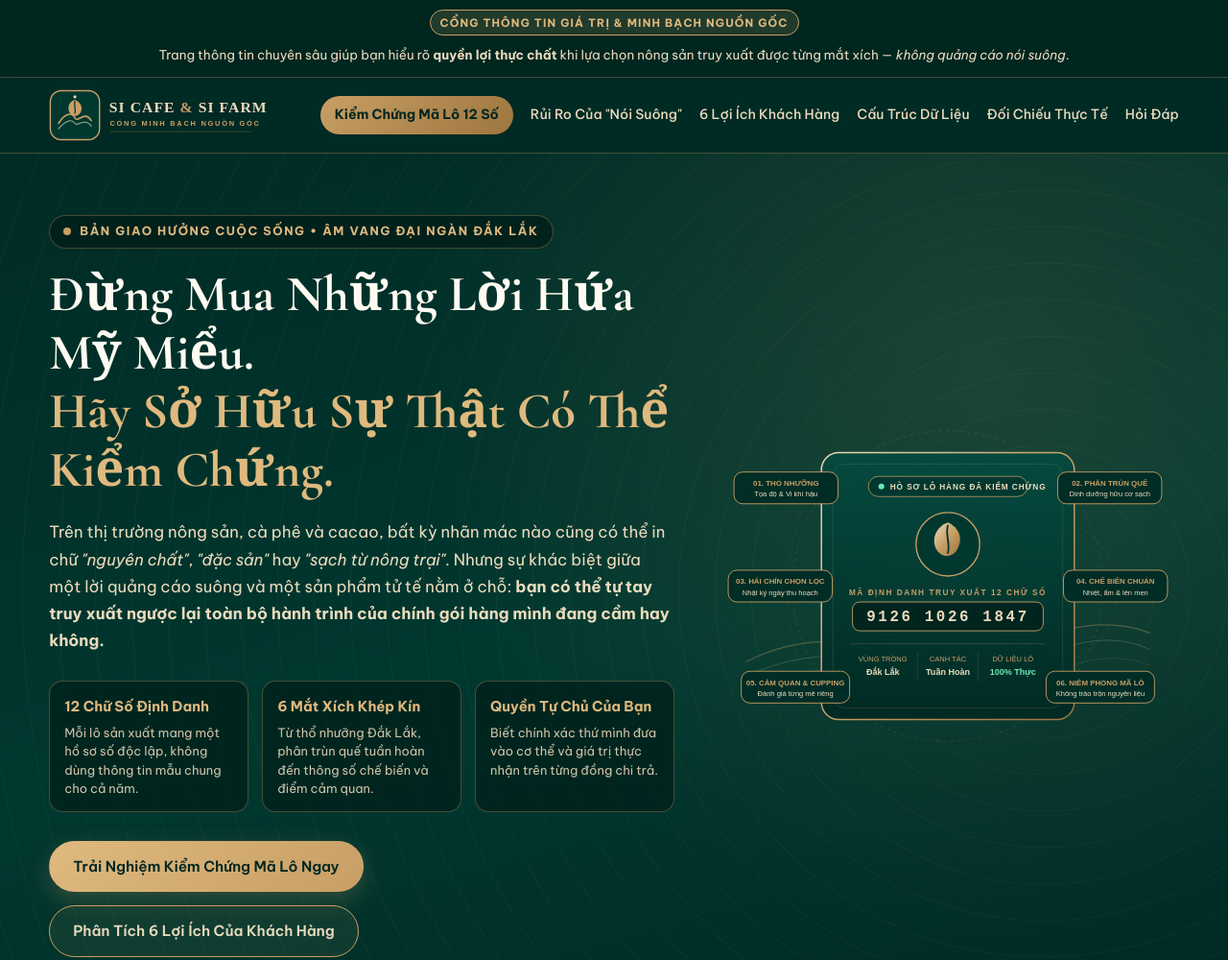
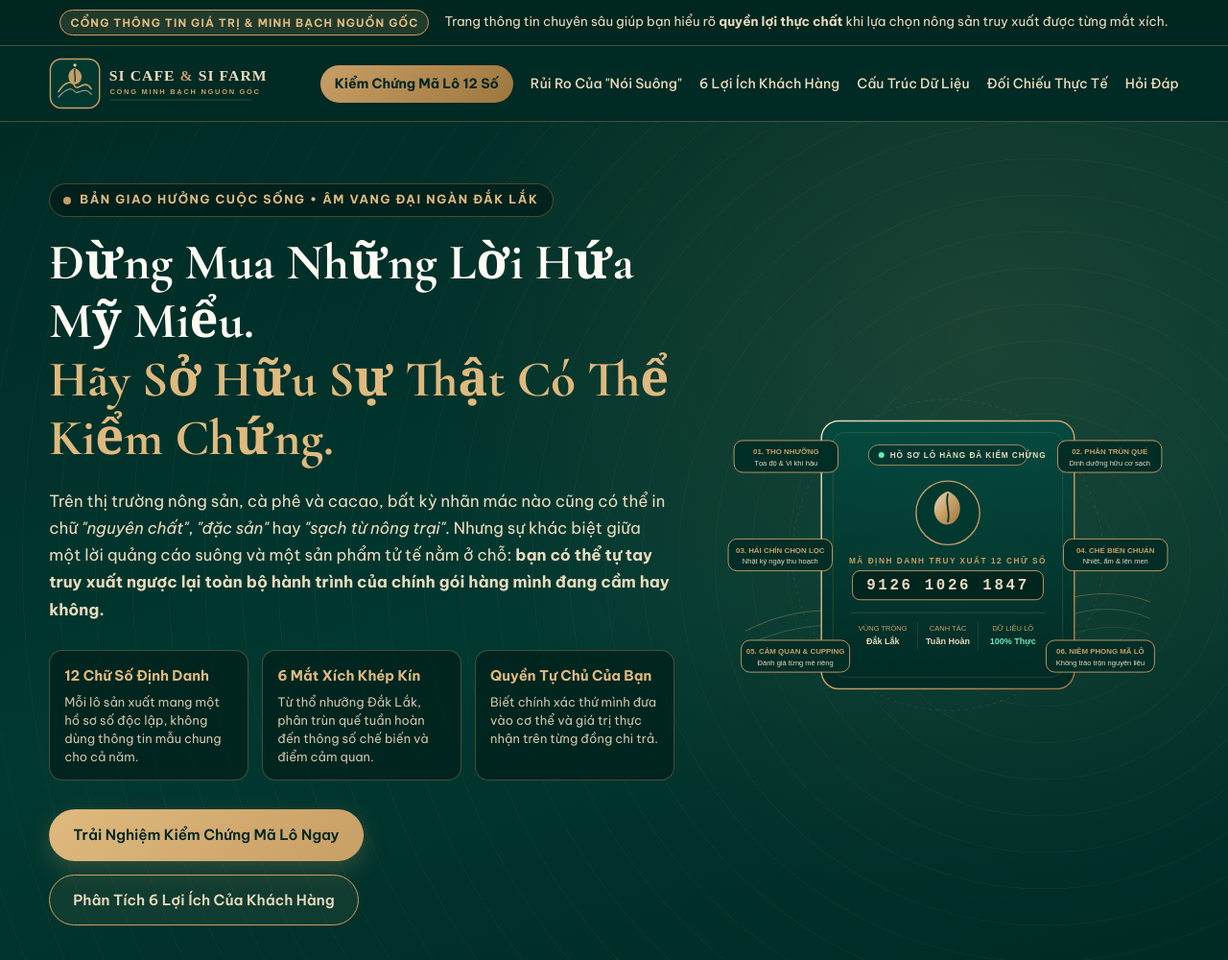
Before and after one commit to nc1402/txng-sifarm, a plain HTML site: page index.html in a window 1280 px wide. Shown: the top 1000 px of the page at 96% size. Drawn offline with nearby package versions, Linux system fonts and the light colour scheme.

Commit message:
Update index.html

```diff
--- a/index.html
+++ b/index.html
@@ -15,7 +15,7 @@
   <div class="portal-notice">
     <div class="container portal-notice__inner">
       <span class="portal-badge">CỔNG THÔNG TIN GIÁ TRỊ &amp; MINH BẠCH NGUỒN GỐC</span>
-      <p>Trang thông tin chuyên sâu giúp bạn hiểu rõ <strong>quyền lợi thực chất</strong> khi lựa chọn nông sản truy xuất được từng mắt xích — <em>không quảng cáo nói suông</em>.</p>
+      <p>Trang thông tin chuyên sâu giúp bạn hiểu rõ <strong>quyền lợi thực chất</strong> khi lựa chọn nông sản truy xuất được từng mắt xích.</p>
     </div>
   </div>
 
```
